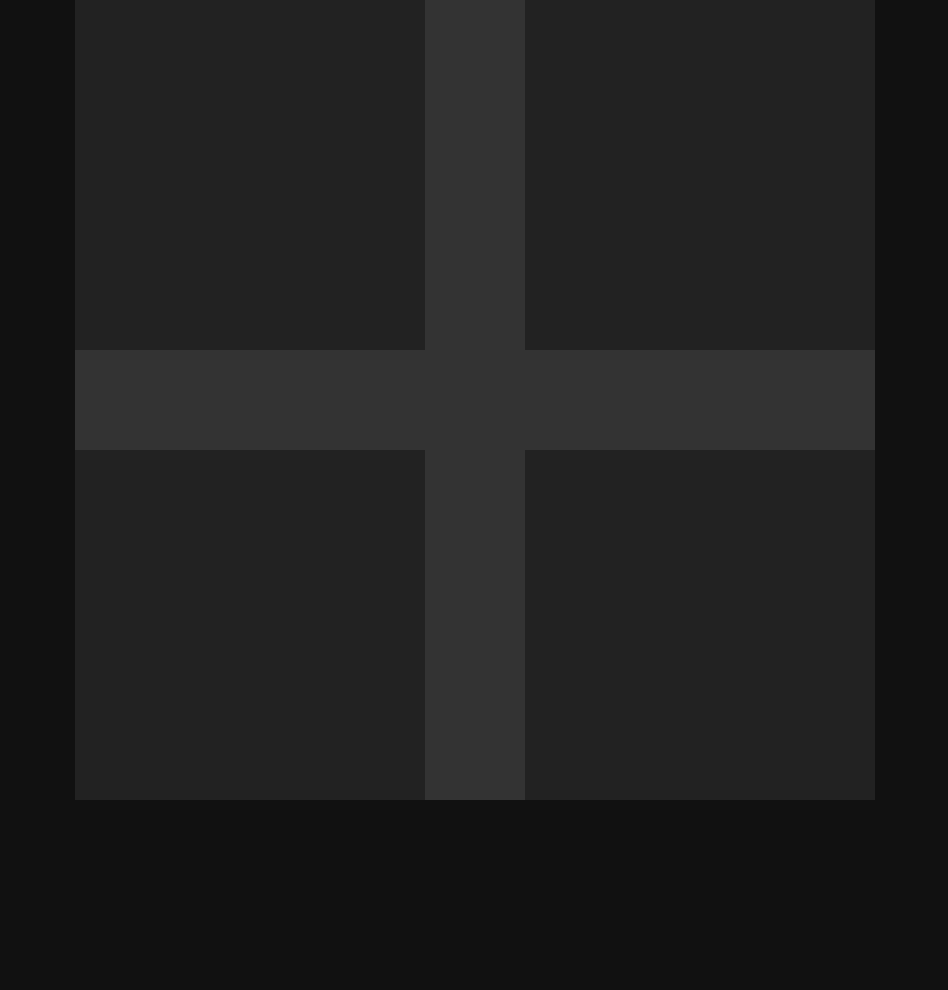
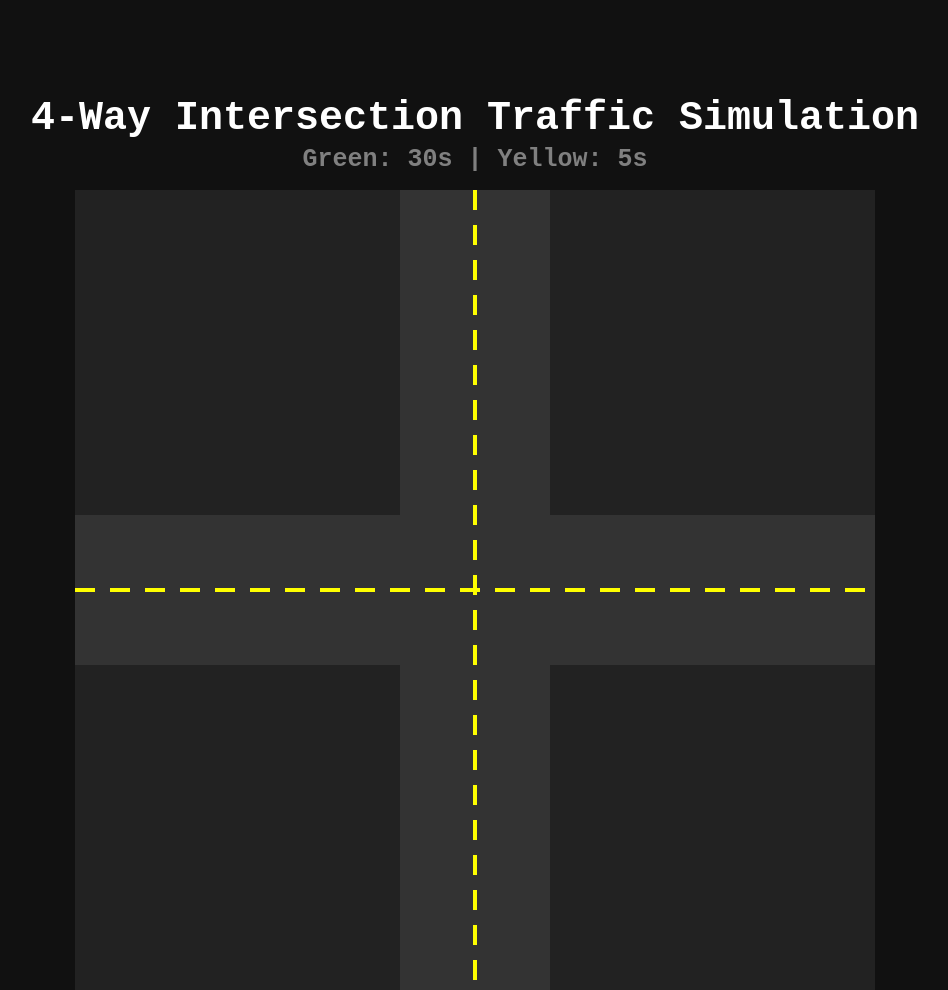
Before and after one commit to arthsaAr/Traffic-sim, a plain HTML site: page index.html in a window 1280 px wide. Shown: the whole page, without its empty margins (165-1113 px from the left). Before the commit the page ends 800 px from the top, so only its background shows below. Drawn offline with Linux system fonts and the light colour scheme.

Commit message:
re-organised the overall structure
refined the canvas and added road like design

```diff
--- a/index.html
+++ b/index.html
@@ -8,7 +8,12 @@
         <link rel="stylesheet" href="styles.css">
     </head>
     <body>
-        <canvas id="simCanvas" width="800" height="800"></canvas>
+        <div class="app">
+            <h1>4-Way Intersection Traffic Simulation</h1>
+            <h2>Green: 30s | Yellow: 5s</h2>
+            <canvas id="simCanvas" width="800" height="800"></canvas>
+        </div>
+
         <script src="main/main.js"></script>
     </body>
 </html>
--- a/main/main.js
+++ b/main/main.js
@@ -3,8 +3,29 @@ const contents = canvas.getContext("2d");
 
 function drawIntersection() {
     contents.fillStyle = "#333";
-    contents.fillRect(0,350,800,100);       //horizontal road
-    contents.fillRect(350,0,100,800);       //verticle road
+    contents.fillRect(0,325,800,150);       //horizontal road
+    contents.fillRect(325,0,150,800);       //verticle road
+
+    //dashed yellow lines
+    contents.strokeStyle = "yellow";
+    contents.lineWidth = 4;
+    contents.setLineDash([20,15]); //this makes 20px dash with 15px gap
+
+    //first verticle line
+    contents.beginPath();
+    contents.moveTo(400,0);
+    contents.lineTo(400, 800);
+    contents.stroke();
+
+    //horizontal line
+    contents.beginPath()
+    contents.moveTo(0,400);
+    contents.lineTo(800, 400);
+    contents.stroke();
+
+    //this is for reseting the dash
+    contents.setLineDash([]);
+
 }
 
 drawIntersection();
--- a/styles.css
+++ b/styles.css
@@ -3,8 +3,30 @@ body {
     background: #111;
     display: flex;
     justify-content: center;
+    align-items: flex-start;
+    height: 100vh;
+    font-family: 'Courier New', Courier, monospace;
+}
+
+h1 {
+    padding-top: 2cm;
+    color: white;
+    font-size: 40px;
+    margin: 10px 0 4px;
+}
+
+.app {
+    display: flex;
+    flex-direction: column;
     align-items: center;
-    height: 100vh;
+    margin-top: 10px;
+}
+
+h2 {
+    margin: 0 0 16px;
+    padding-top: 0;
+    color: gray;
+    font-size: 25px;
 }
 
 canvas {
```
